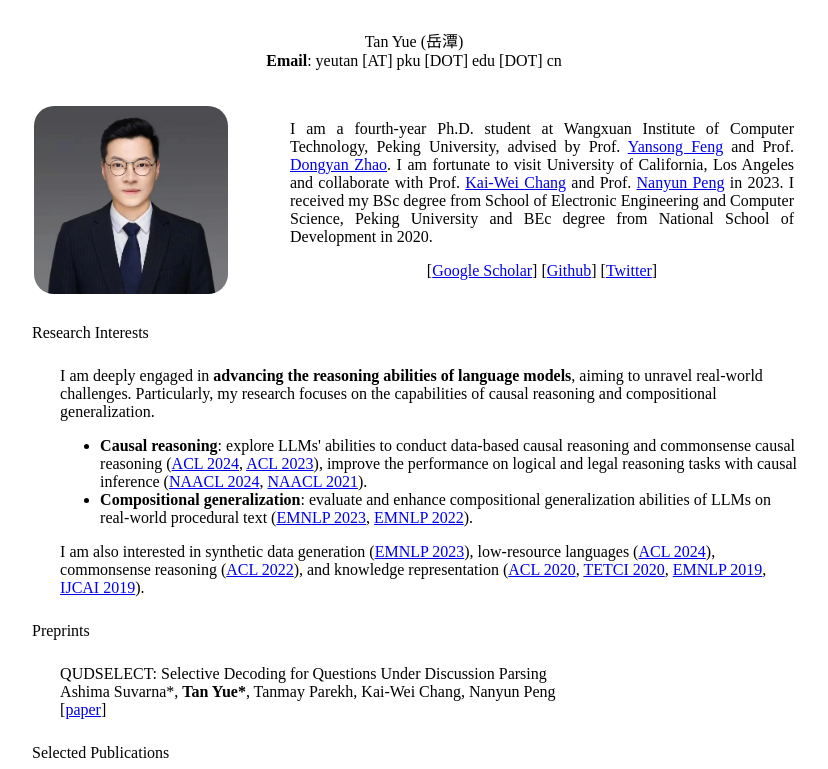
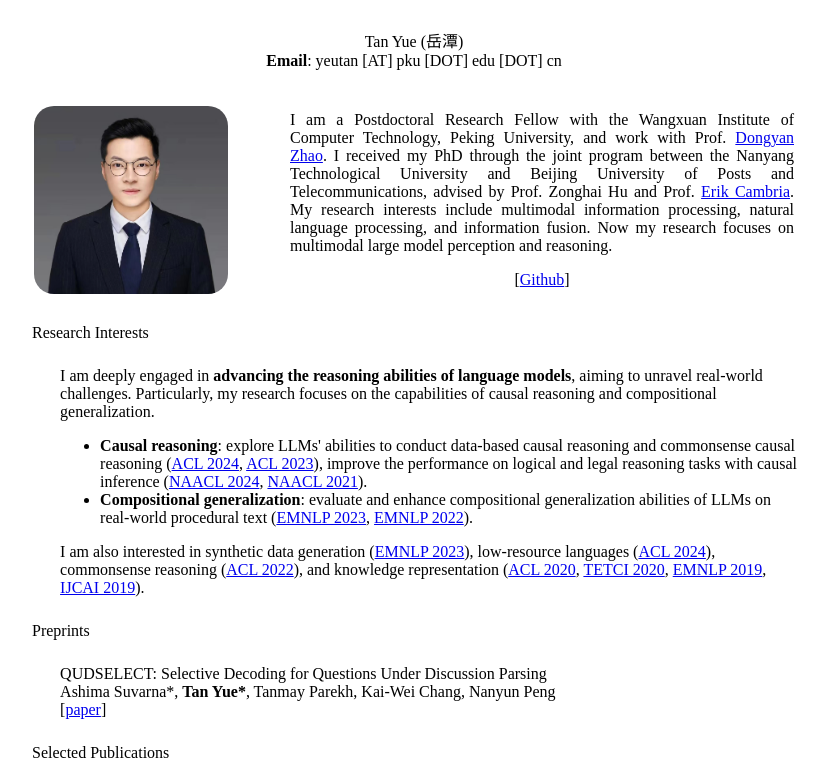
Before and after one commit to yuetanbupt/yuetanbupt.github.io, a plain HTML site: page index.html in a window 1280 px wide. Shown: the top 769 px of the page, without its empty margins (226-1054 px from the left). Drawn offline with Linux system fonts and the light colour scheme; a script that the page names is missing.

Commit message:
Update index.html

```diff
--- a/index.html
+++ b/index.html
@@ -11,10 +11,10 @@
 
     <meta http-equiv="Content-Type" content="text/html; charset=utf-8">
     <meta name="Tan Yue&#39;s Homepage" http-equiv="Content-Type" content="Tan Yue&#39;s Homepage">
-    <meta name="descripction" content="Tan Yue is a Ph.D. student at Peking University.">
-    <meta name="keywords" content="Tan Yue, Peking University, Wangxuan Institute, Ph.D. student, Computer Science, Natural Language Processing, PKU, NLP">
+    <meta name="descripction" content="Tan Yue is a Postdoctoral Research Fellow at Peking University.">
+    <meta name="keywords" content="Tan Yue, Peking University, Wangxuan Institute, Postdoctoral Research Fellow, Computer Science, Multimodal Large Model, PKU, NLP">
     <!-- <meta name="msvalidate.01" content="1B5B5E55BA1F102E42758748AA297708" /> -->
-    <link rel="stylesheet" type="text/css" href="./stylesheet.css">
+    <link rel="style" type="text/css" href="./style.css">
 
 
     <script src="js/functions.js"></script>
@@ -40,9 +40,9 @@
     </td>
 
     <td width="68%" valign="center" align="justify">
-        <p> I am a fourth-year Ph.D. student at Wangxuan Institute of Computer Technology, Peking University, advised by Prof. <a href="https://sites.google.com/site/ysfeng/home" target="_blank">Yansong Feng</a> and Prof. <a href="https://www.wict.pku.edu.cn/zhaodongyan/en/" target="_blank">Dongyan Zhao</a>. I am fortunate to visit University of California, Los Angeles and collaborate with Prof. <a href="http://web.cs.ucla.edu/~kwchang/" target="_blank">Kai-Wei Chang</a> and Prof. <a href="https://vnpeng.net/" target="_blank">Nanyun Peng</a> in 2023. I received my BSc degree from School of Electronic Engineering and Computer Science, Peking University and BEc degree from National School of Development in 2020. </p>
+        <p> I am a Postdoctoral Research Fellow with the Wangxuan Institute of Computer Technology, Peking University, and work with Prof. <a href="https://www.wict.pku.edu.cn/zhaodongyan/en/" target="_blank">Dongyan Zhao</a>. I received my PhD through the joint program between the Nanyang Technological University and Beijing University of Posts and Telecommunications, advised by Prof. Zonghai Hu and Prof. <a href="https://scholar.google.com.hk/citations?user=ilSYpW0AAAAJ&hl=zh-CN&oi=ao" target="_blank">Erik Cambria</a>. My research interests include multimodal information processing, natural language processing, and information fusion. Now my research focuses on multimodal large model perception and reasoning. </p>
         <p align="center">
-            [<a href="https://scholar.google.com/citations?user=c3bdW2IAAAAJ" target="_blank">Google Scholar</a>] [<a href="https://github.com/xxxiaol" target="_blank">Github</a>] [<a href="https://twitter.com/xxxxiaol" target="_blank">Twitter</a>]
+            [<a href="https://github.com/yuetanbupt" target="_blank">Github</a>]
         </p>
     </td>
 </tr></tbody></table>
```
